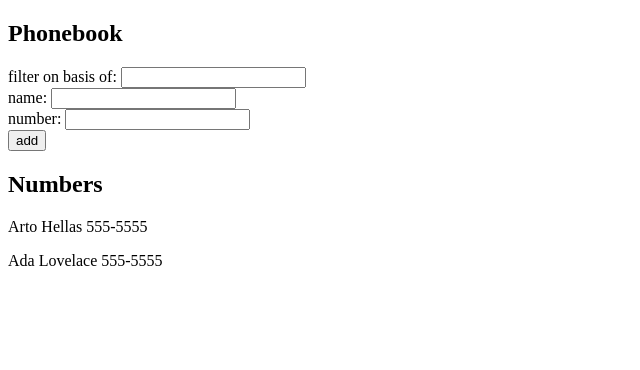
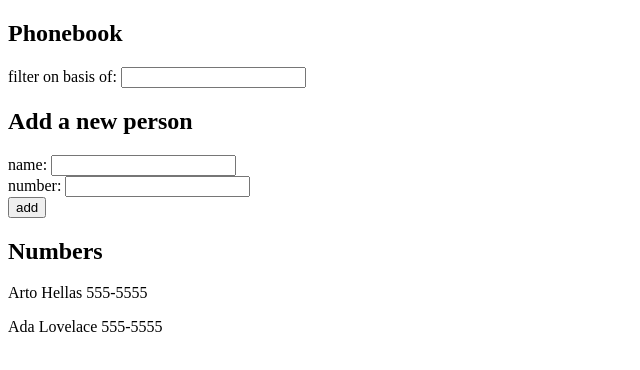
Before and after one commit to paulreyneveld/oftpart2, a React (Create React App) app in the folder phonebook/: page / in a window 1280 px wide. Shown: the top 370 px of the page, without its empty margins (0-640 px from the left). Built offline with nearby package versions, Linux system fonts and the light colour scheme.

Commit message:
Finished functionality through 2.10

```diff
--- a/phonebook/src/App.js
+++ b/phonebook/src/App.js
@@ -1,4 +1,7 @@
-import React, { useState } from 'react'
+import React, { useState } from 'react';
+import Filter from './components/filter';
+import PersonForm from './components/personform';
+import Person from './components/person';
 
 const App = () => {
     const [ persons, setPersons ] = useState([
@@ -54,24 +57,22 @@ const App = () => {
     return (
         <div>
             <h2>Phonebook</h2>
-            <label>filter on basis of: </label>
-            <input onChange={handleSearch} />
-            <form onSubmit={addPerson}>
-            <div>
-                name: <input value={newName} onChange={handleNewPerson} />
-                <br />
-                number: <input value={newNumber} onChange={handleNewNumber} />
-            </div>
-            <div>
-                <button type="submit">add</button>
-            </div>
-            </form>
+            <Filter handleSearch={handleSearch} />
+            <h2>Add a new person</h2>
+            <PersonForm
+                addPerson={addPerson}
+                newName={newName}
+                handleNewPerson={handleNewPerson}
+                newNumber={newNumber}
+                handleNewNumber={handleNewNumber}
+            />
             <h2>Numbers</h2>
-                {persons
-                    .filter(person => person.name.toLowerCase().includes(newSearch))
-                    .map(person => <p key={person.id}> {person.name} {person.number} </p>)}
+            <Person
+                persons={persons}
+                newSearch={newSearch}
+            />
         </div>
     )
 }
 
-export default App
+export default App;
--- /dev/null
+++ b/phonebook/src/components/filter.js
@@ -0,0 +1,13 @@
+import React from 'react';
+
+const Filter = ({handleSearch}) => {
+    console.log(handleSearch);
+    return (
+        <>
+        <label>filter on basis of: </label>
+        <input onChange={handleSearch} />
+        </>
+    )
+}
+
+export default Filter
--- /dev/null
+++ b/phonebook/src/components/person.js
@@ -0,0 +1,14 @@
+import React from 'react';
+
+
+const Person = ({persons, newSearch}) => {
+    return (
+        <>
+        {persons
+            .filter(person => person.name.toLowerCase().includes(newSearch))
+            .map(person => <p key={person.id}> {person.name} {person.number} </p>)}
+        </>
+    )
+}
+
+export default Person;
--- /dev/null
+++ b/phonebook/src/components/personform.js
@@ -0,0 +1,18 @@
+import React from 'react';
+
+const PersonForm = ({addPerson, newName, handleNewPerson, newNumber, handleNewNumber }) => {
+    return (
+        <form onSubmit={addPerson}>
+        <div>
+            name: <input value={newName} onChange={handleNewPerson} />
+            <br />
+            number: <input value={newNumber} onChange={handleNewNumber} />
+        </div>
+        <div>
+            <button type="submit">add</button>
+        </div>
+        </form>
+    )
+}
+
+export default PersonForm;
```
